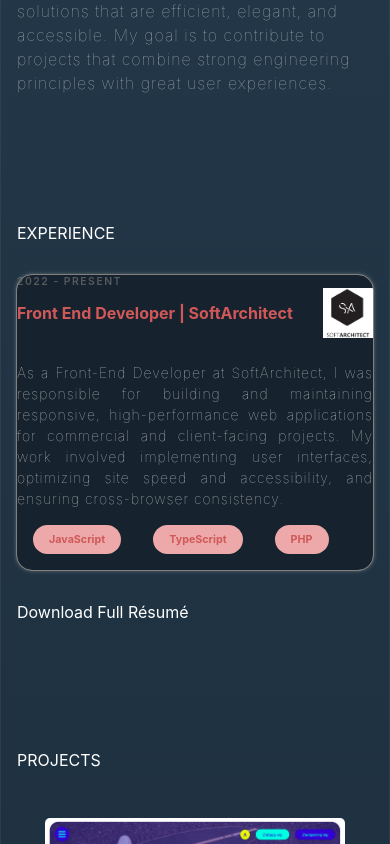
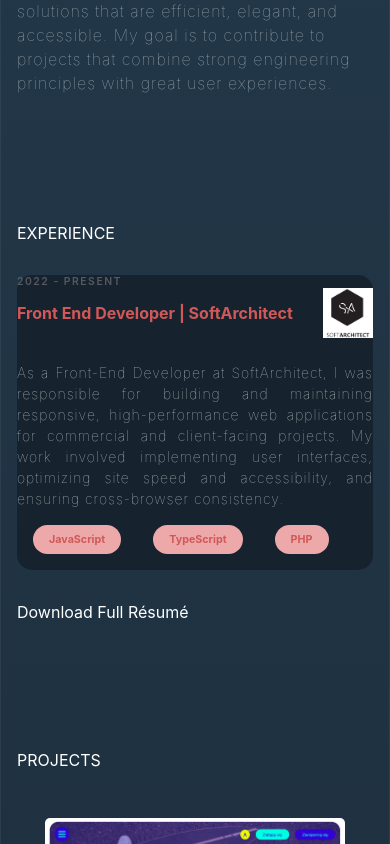
Before and after one commit to Bilyaaa/Pavlo_Astraukh, a plain HTML site: page index.html in a window 390 px wide. In both pictures the pointer is over the element 195 px from the left and 1425 px from the top of the page. Shown: the part 1003-1847 px from the top of the page. Drawn offline with Linux system fonts and the light colour scheme.

Commit message:
bug fixed

```diff
--- a/style.css
+++ b/style.css
@@ -328,6 +328,14 @@ nav a:hover {
     .about {
         margin-top: 0;
     }
+
+    .experience:hover {
+    outline: unset;
+    box-shadow: unset;
+    background-color: #16232e;
+    transition: all linear .2s;
+    cursor: pointer;
+}
 }
 
 @media(max-width: 667px) {
```
